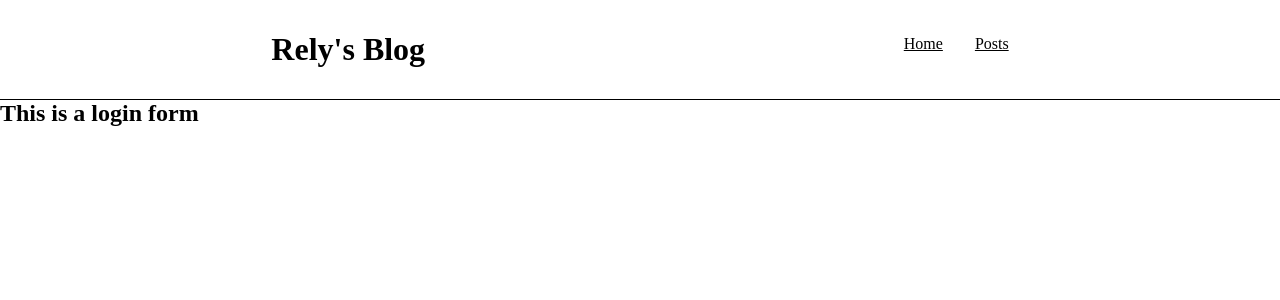
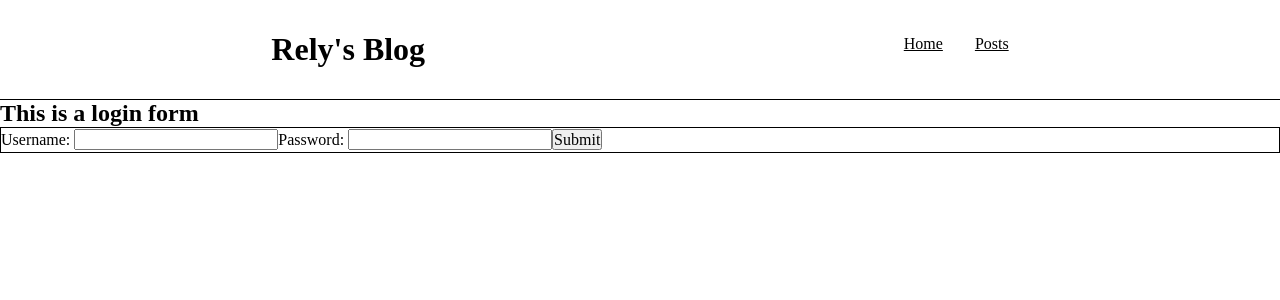
Before and after one commit to Relyful/blogApiFrontend, a React (Vite) app: page /login in a window 1280 px wide. Shown: the top 300 px of the page. Built offline with nearby package versions, Linux system fonts and the light colour scheme.

Commit message:
Create form that requests data from api and returns jwt

```diff
--- a/src/components/LogIn/LogIn.jsx
+++ b/src/components/LogIn/LogIn.jsx
@@ -1,7 +1,37 @@
+import styles from "./LogIn.module.css"
+
 export default function LogIn() {
+
+  async function handleLogIn(e) {
+    e.preventDefault();
+    const formData = new FormData(e.target);
+    const username = formData.get('username');
+    const password = formData.get('password');
+    console.log('E target');
+    console.log(e.target);
+    try {
+      const requestBody = {username, password};
+      const response = await fetch("http://localhost:8080/login", {method: 'POST', body: JSON.stringify(requestBody), headers: {'Accept': 'application/json', 'Content-Type': 'application/json'}});
+      if (!response.ok) {
+        throw new Error('fetch error');
+      };
+      const responseData = await response.json();
+      console.log(responseData)
+    } catch (err) {
+      console.error(err);
+    }
+  }
+
 return (
   <>
     <h2>This is a login form</h2>
+    <form action="" method="post" onSubmit={handleLogIn} className={`${styles.form}`}>
+      <label htmlFor="username">Username: </label>
+      <input type="text" name="username" id="username" />
+      <label htmlFor="password">Password: </label>
+      <input type="password" name="password" id="password" />
+      <button type="submit">Submit</button>
+    </form>
   </>
 )
 }
--- a/src/components/LogIn/LogIn.module.css
+++ b/src/components/LogIn/LogIn.module.css
@@ -0,0 +1,3 @@
+.form {
+  border: 1px solid black;
+}
```
